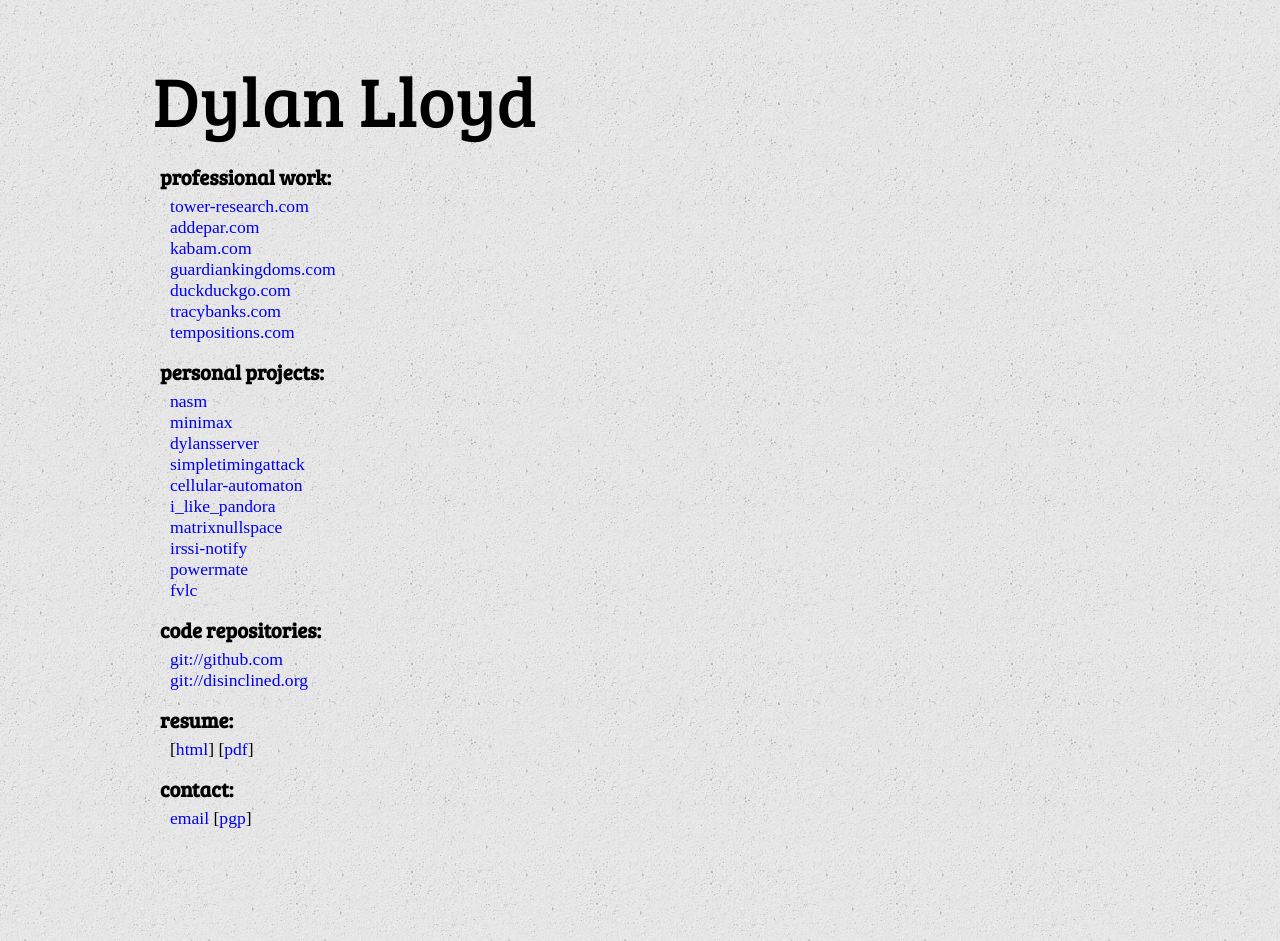
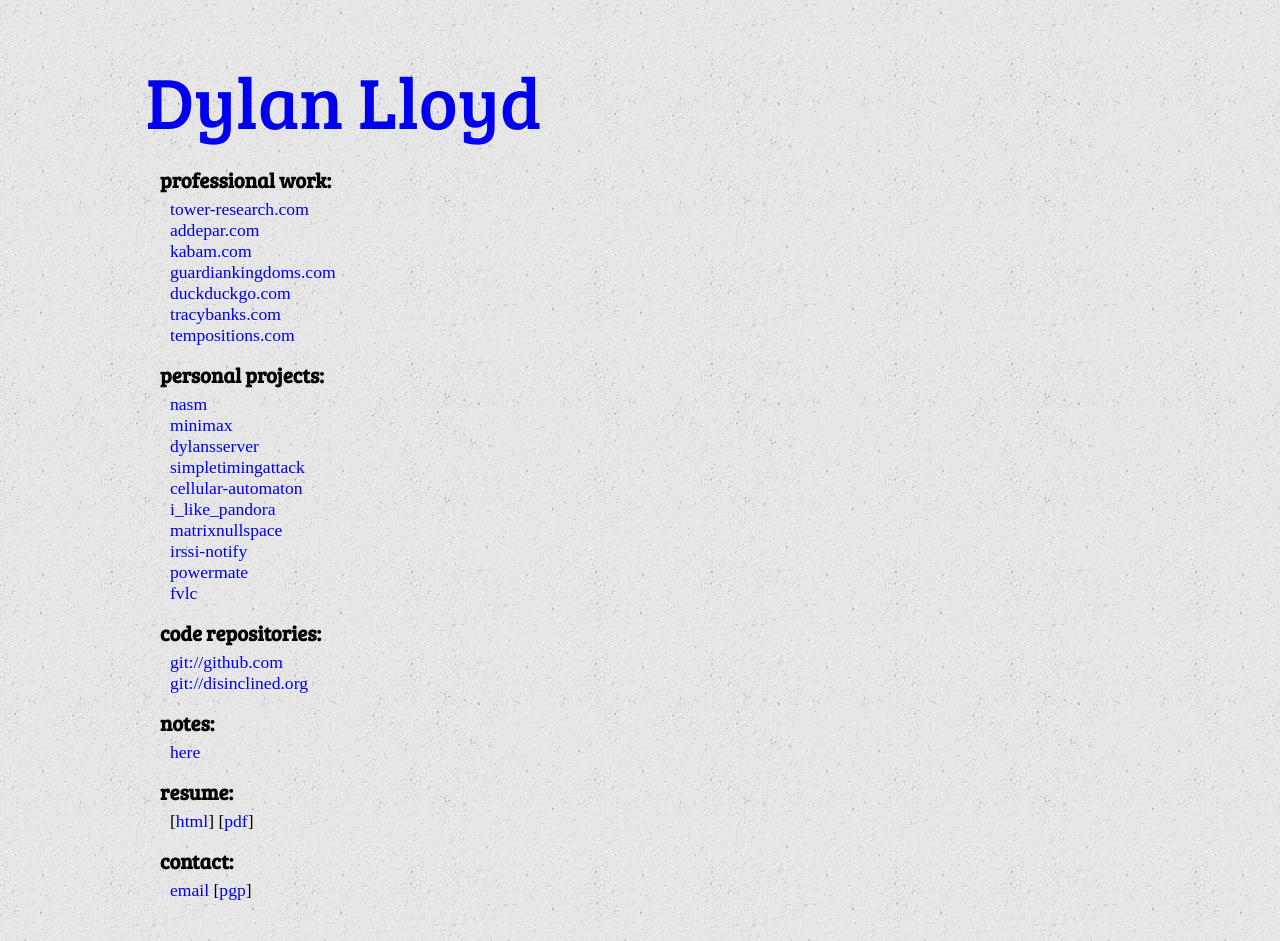
Before and after one commit to majuscule/disinclined.org, a Jekyll site: the page built from index.html, in a window 1280 px wide. Built offline with Jekyll 4.4.1, drawn with Linux system fonts in a browser that asks for light colours; some web fonts are replaced; the list of posts is cut into pages by our own code.

Commit message:
Add note support

```diff
--- a/404.html
+++ b/404.html
@@ -3,8 +3,9 @@
 layout: default
 ---
 
+
 <style type="text/css" media="screen">
-  .title {
+  #site-title {
       display: none;
   }
   .container {
--- a/Gemfile
+++ b/Gemfile
@@ -15,7 +15,9 @@
 # gem "github-pages", group: :jekyll_plugins
 # If you have any plugins, put them here!
 group :jekyll_plugins do
-  gem "jekyll-feed", "~> 0.12"
+  gem "jekyll-feed", "~> 0.17.0"
+  gem 'jekyll-archives', "~> 2.2.1"
+  gem 'jekyll-paginate', "~> 1.1.0"
 end
 
 # Windows and JRuby does not include zoneinfo files, so bundle the tzinfo-data gem
--- a/_config.yml
+++ b/_config.yml
@@ -3,7 +3,16 @@
 email: dylan@disinclined.org
 baseurl: "" # the subpath of your site, e.g. /blog
 url: https://disinclined.org
-permalink: '/notes/:categories/:year/:month/:day/:title:output_ext'
+permalink: pretty
+paginate: 5
+paginate_path: notes/:num
+
+plugins:
+  - jekyll-archives
+  - jekyll-paginate
+
+jekyll-archives:
+  enabled: all
 
 defaults:
     values:
--- a/_includes/header.html
+++ b/_includes/header.html
@@ -1,3 +1,3 @@
 <div id=header>
-  <a class=title href="{{site.baseurl}}">{{site.name}}</a>
+  <a id=site-title href="{{site.url}}">{{site.name}}</a>
 </div>
--- /dev/null
+++ b/_includes/home.html
@@ -0,0 +1,62 @@
+<h3>professional work:</h3>
+
+<ul>
+<li><a href="https://tower-research.com">tower-research.com</a></li>
+<li><a href="https://addepar.com">addepar.com</a></li>
+<li><a href="https://kabam.com">kabam.com</a></li>
+<li><a href="https://guardiankingdoms.com">guardiankingdoms.com</a></li>
+<li><a href="https://duckduckgo.com">duckduckgo.com</a></li>
+<li><a href="https://tracybanks.com">tracybanks.com</a></li>
+<li><a href="https://tempositions.com">tempositions.com</a></li>
+<ul>
+
+
+<h3>personal projects:</h3>
+
+<ul class='personal-projects'>
+<li><a href="/#nasm">nasm</a></li>
+<li><a href="/#minimax">minimax</a></li>
+<li><a href="/#dylansserver">dylansserver</a></li>
+<li><a href="/#simpletimingattack">simpletimingattack</a></li>
+<li><a href="/#cellular-automaton">cellular-automaton</a></li>
+<li><a href="/#i_like_pandora">i_like_pandora</a></li>
+<li><a href="/#matrixnullspace">matrixnullspace</a></li>
+<li><a href="/#irssi-notify">irssi-notify</a></li>
+<li><a href="/#powermate">powermate</a></li>
+<li><a href="/#fvlc">fvlc</a></li>
+</ul>
+
+
+<h3>code repositories:</h3>
+
+<ul>
+<li><a href="https://github.com/majuscule">git://github.com</a></li>
+<li><a href="/git">git://disinclined.org</a>
+</ul>
+
+
+<h3>notes:</h3>
+
+<ul>
+<li><a href="/notes">here</a>
+</ul>
+
+
+<h3>resume:</h3>
+
+<ul>
+<li>
+  [<a href="/resume.html">html</a>]
+  [<a href="/resume.pdf">pdf</a>]
+</li>
+</ul>
+
+
+<h3>contact:</h3>
+
+<ul>
+<li>
+  <a href="mailto:dylan@disinclined.org">email</a>
+  [<a href="pubkey.pgp.asc">pgp</a>]
+</li>
+</ul>
--- a/index.html
+++ b/index.html
@@ -1,63 +1,7 @@
 ---
 layout: default
+pagination: enabled
 ---
 
-
 {%- include exhibits.html %}
-
-
-<h3>professional work:</h3>
-
-<ul>
-<li><a href="https://tower-research.com">tower-research.com</a></li>
-<li><a href="https://addepar.com">addepar.com</a></li>
-<li><a href="https://kabam.com">kabam.com</a></li>
-<li><a href="https://guardiankingdoms.com">guardiankingdoms.com</a></li>
-<li><a href="https://duckduckgo.com">duckduckgo.com</a></li>
-<li><a href="https://tracybanks.com">tracybanks.com</a></li>
-<li><a href="https://tempositions.com">tempositions.com</a></li>
-<ul>
-
-
-<h3>personal projects:</h3>
-
-<ul class='personal-projects'>
-<li><a href="/#nasm">nasm</a></li>
-<li><a href="/#minimax">minimax</a></li>
-<li><a href="/#dylansserver">dylansserver</a></li>
-<li><a href="/#simpletimingattack">simpletimingattack</a></li>
-<li><a href="/#cellular-automaton">cellular-automaton</a></li>
-<li><a href="/#i_like_pandora">i_like_pandora</a></li>
-<li><a href="/#matrixnullspace">matrixnullspace</a></li>
-<li><a href="/#irssi-notify">irssi-notify</a></li>
-<li><a href="/#powermate">powermate</a></li>
-<li><a href="/#fvlc">fvlc</a></li>
-</ul>
-
-
-<h3>code repositories:</h3>
-
-<ul>
-<li><a href="https://github.com/majuscule">git://github.com</a></li>
-<li><a href="/git">git://disinclined.org</a>
-</ul>
-
-
-<h3>resume:</h3>
-
-<ul>
-<li>
-  [<a href="/resume.html">html</a>]
-  [<a href="/resume.pdf">pdf</a>]
-</li>
-</ul>
-
-
-<h3>contact:</h3>
-
-<ul>
-<li>
-  <a href="mailto:dylan@disinclined.org">email</a>
-  [<a href="pubkey.pgp.asc">pgp</a>]
-</li>
-</ul>
+{%- include home.html %}
--- a/main.scss
+++ b/main.scss
@@ -109,9 +109,9 @@
     margin:0px auto 0;
 }
 
-#header .title {
+#header, #site-title {
     font-family:'bree_serifregular';
-    font-size: 404%;
+    font-size: 204%;
     margin-left: -1%;
 }
 
@@ -133,7 +133,7 @@
     margin-top:55px;
     margin-left:17px;
     font-family:InconsolataMedium;
-    font-size:1.4em;
+    font-size:1.2em;
 }
 
 .exhibit {
@@ -149,3 +149,39 @@
     margin-bottom:15px;
     font-size: 180%;
 }
+
+.page-header {
+    margin-top:30px;
+    margin-bottom:30px;
+    font-size: 300%;
+}
+
+
+// ----------------------------------
+// Notes
+// ----------------------------------
+
+
+.article {
+    margin-bottom:30px;
+}
+
+.page-date {
+    color:grey;
+}
+
+.page-title {
+    margin-top:30px;
+    margin-bottom:30px;
+    font-size: 150%;
+}
+
+article {
+    margin-bottom: 40px;
+    margin-left: 10px;
+}
+
+
+.pagination {
+    font-size: 150%;
+}
```
Also changed, not shown: Gemfile.lock, 1 other file.
